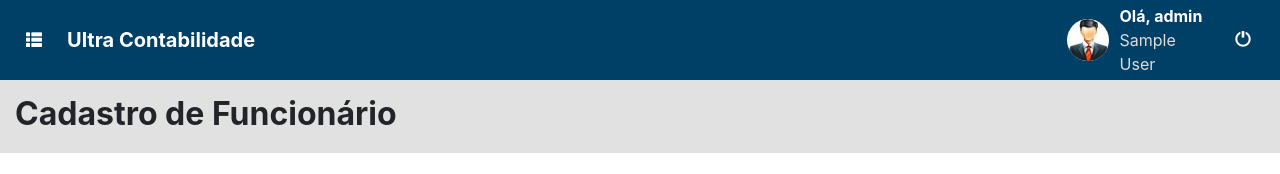
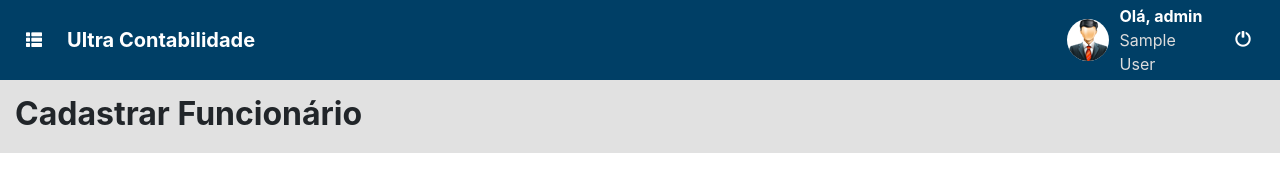
Before and after one commit to JakeDeGea/sistemaCurriculum, a PHP site: page /view/cadastro_funcionario.php in a window 1280 px wide. Shown: the top 174 px of the page. Run offline with PHP 8.4, Linux system fonts and the light colour scheme; the visitor is signed in with stand-in values (Sample User, id 1); some libraries are stand-ins or nearby versions.

Commit message:
mudanças visuais no cadastro de funcionário

```diff
--- a/view/cadastro_funcionario.php
+++ b/view/cadastro_funcionario.php
@@ -2,7 +2,7 @@
 <html lang="pt-br" dir="ltr">
   <head>
     <meta charset="utf-8">
-    <title>Cadastro de Funcionário</title>
+    <title>Funcionário</title>
     <meta http-equiv="X-UA-Compatible" content="IE-edge, chrome=1">
 
     <link rel="stylesheet" href="../bootstrap/css/bootstrap.css">
@@ -31,7 +31,7 @@
           <section>
             <ul id="opcoes_side_bar" class="list-unstyled components">
               <li>
-                <a href="cadastro_funcionario.php"><i style="color: white" class="glyphicon glyphicon-user"></i>Cadas&shy;trar Funcio&shy;nário</a>
+                <a href="cadastro_funcionario.php"><i style="color: white" class="glyphicon glyphicon-user"></i>Funcio&shy;nário</a>
               </li>
             </ul>
           </section>
@@ -41,7 +41,7 @@
       <!-- O conteúdo é aqui -->
       <section id="corpo">
         <header>
-          <h1>Cadas&shy;tro de Fun&shy;cioná&shy;rio</h1>
+          <h1 id="topo_info">Cadastrar Fun&shy;cioná&shy;rio</h1>
         </header>
         <?php if(isset($_GET['cadastroRealizado']) && $_GET['cadastroRealizado']) { ?>
           <div class="alert alert-success">
@@ -263,6 +263,12 @@
     <script>
       $(document).ready(function () {
         $('#btn_limpar').on('click', function () {
+          // esconde o botao excluir
+          $('#btn_excluir').hide();
+
+          // volta o topo pra cadastrar funcionario
+          $('#topo_info').text('Cadastrar Funcionário');
+
           $('#i_nome').val('');
           $('#i_nascimento').val('');
           $('#i_nacionalidade').val('');
@@ -358,6 +364,11 @@
                 timer: 1200
               })
 
+              // muda o topo pra editar funcionario
+              $('#topo_info').text('Editar Funcionário');
+
+              // mostra o botao excluir
+              $('#btn_excluir').show();
             } else {
               // esconde o modal
               $('#modal_container').hide();
```
